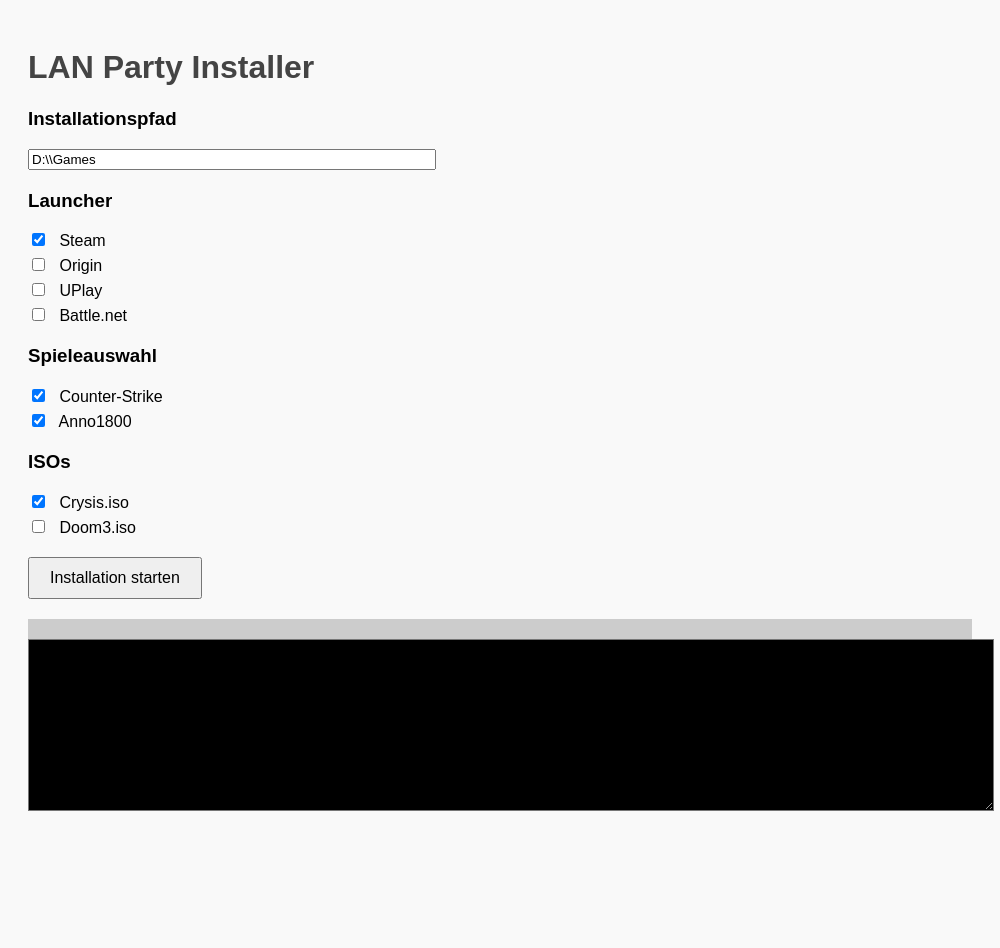
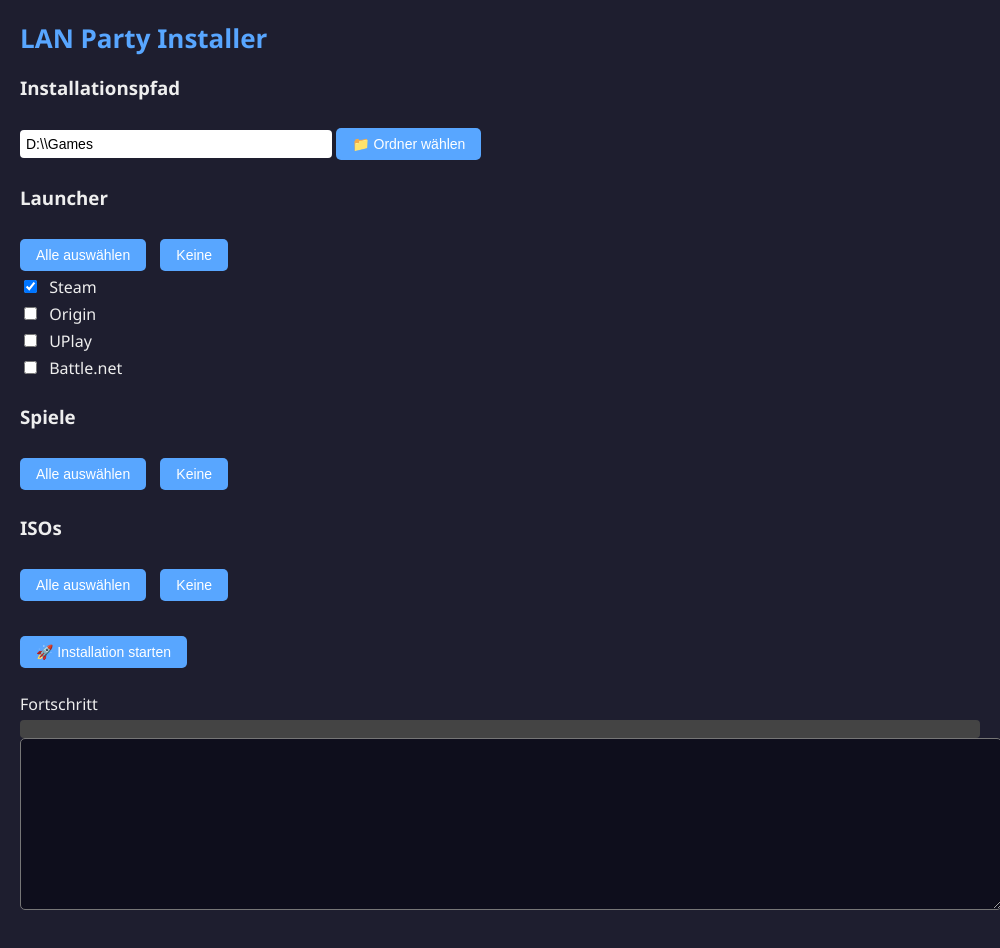
Before and after one commit to containerguy/lan_installer, an Electron app: page electron-app/index.html in a window 1000 px wide. Before the commit the page ends 863 px from the top, so only its background shows below. Drawn offline with Linux system fonts and the light colour scheme; no server answers.

Commit message:
remove dummy code

```diff
--- a/electron-app/index.html
+++ b/electron-app/index.html
@@ -1,18 +1,72 @@
 <!DOCTYPE html>
 <html>
 <head>
-  <meta charset="UTF-8">
+  <meta charset="UTF-8" />
   <title>LAN Party Installer</title>
   <style>
-    body { font-family: sans-serif; padding: 20px; background-color: #f9f9f9; }
-    h1 { color: #444; }
-    .section { margin-bottom: 20px; }
+    body {
+      font-family: "Segoe UI", sans-serif;
+      margin: 0;
+      padding: 20px;
+      background: #1e1e2f;
+      color: #eee;
+    }
+    h1 {
+      margin-top: 0;
+      font-size: 26px;
+      color: #58a6ff;
+    }
+    .section { margin-bottom: 25px; }
     label { display: block; margin: 5px 0; }
-    input[type="checkbox"] { margin-right: 10px; }
-    button { padding: 10px 20px; font-size: 16px; }
-    #logArea { width: 100%; height: 150px; background: #000; color: #0f0; font-family: monospace; padding: 10px; overflow-y: scroll; }
-    #progress { width: 100%; height: 20px; background: #ccc; margin-top: 10px; }
-    #progressbar { width: 0%; height: 100%; background: #28a745; transition: width 0.5s; }
+    input[type="text"] {
+      width: 300px;
+      padding: 6px;
+      font-size: 14px;
+      border-radius: 4px;
+      border: none;
+    }
+    input[type="checkbox"] { margin-right: 8px; }
+    button {
+      padding: 8px 16px;
+      font-size: 14px;
+      background: #58a6ff;
+      border: none;
+      color: white;
+      border-radius: 5px;
+      cursor: pointer;
+      margin-top: 10px;
+      margin-right: 10px;
+    }
+    button:hover { background: #4084d6; }
+    #logArea {
+      width: 100%;
+      height: 150px;
+      background: #0e0e1c;
+      color: #00ff9f;
+      font-family: monospace;
+      padding: 10px;
+      overflow-y: scroll;
+      border-radius: 5px;
+    }
+    .progress-container {
+      margin-top: 10px;
+    }
+    .progress-label {
+      margin-bottom: 5px;
+    }
+    .progress {
+      width: 100%;
+      height: 18px;
+      background: #444;
+      border-radius: 4px;
+      overflow: hidden;
+    }
+    .progressbar {
+      height: 100%;
+      background: #00ff9f;
+      transition: width 0.4s ease;
+      width: 0%;
+    }
   </style>
 </head>
 <body>
@@ -20,68 +74,109 @@
 
   <div class="section">
     <h3>Installationspfad</h3>
-    <input id="installPath" type="text" value="D:\\Games" style="width: 400px;">
+    <input id="installPath" type="text" value="D:\\Games" />
+    <button onclick="selectFolder()">📁 Ordner wählen</button>
   </div>
 
   <div class="section">
     <h3>Launcher</h3>
-    <label><input type="checkbox" id="steam" checked> Steam</label>
-    <label><input type="checkbox" id="origin"> Origin</label>
-    <label><input type="checkbox" id="uplay"> UPlay</label>
-    <label><input type="checkbox" id="battlenet"> Battle.net</label>
+    <button onclick="toggleAll('launcherList', true)">Alle auswählen</button>
+    <button onclick="toggleAll('launcherList', false)">Keine</button>
+    <div id="launcherList">
+      <label><input type="checkbox" id="steam" checked /> Steam</label>
+      <label><input type="checkbox" id="origin" /> Origin</label>
+      <label><input type="checkbox" id="uplay" /> UPlay</label>
+      <label><input type="checkbox" id="battlenet" /> Battle.net</label>
+    </div>
   </div>
 
   <div class="section">
-    <h3>Spieleauswahl</h3>
-    <label><input type="checkbox" value="Counter-Strike" checked> Counter-Strike</label>
-    <label><input type="checkbox" value="Anno1800" checked> Anno1800</label>
+    <h3>Spiele</h3>
+    <button onclick="toggleAll('spieleList', true)">Alle auswählen</button>
+    <button onclick="toggleAll('spieleList', false)">Keine</button>
+    <div id="spieleList">🔄 Lädt Spiele...</div>
   </div>
 
   <div class="section">
     <h3>ISOs</h3>
-    <label><input type="checkbox" value="Crysis" checked> Crysis.iso</label>
-    <label><input type="checkbox" value="Doom3"> Doom3.iso</label>
+    <button onclick="toggleAll('isoList', true)">Alle auswählen</button>
+    <button onclick="toggleAll('isoList', false)">Keine</button>
+    <div id="isoList">🔄 Lädt ISOs...</div>
   </div>
 
   <div class="section">
-    <button onclick="startInstall()">Installation starten</button>
+    <button onclick="startInstall()">🚀 Installation starten</button>
   </div>
 
   <div class="section">
-    <div id="progress"><div id="progressbar"></div></div>
+    <div class="progress-container">
+      <div class="progress-label">Fortschritt</div>
+      <div class="progress"><div id="progressbar" class="progressbar"></div></div>
+    </div>
     <textarea id="logArea" readonly></textarea>
   </div>
 
   <script>
+    function selectFolder() {
+      window.api.selectFolder().then((path) => {
+        if (path) document.getElementById('installPath').value = path;
+      });
+    }
+
+    function toggleAll(containerId, state) {
+      document.querySelectorAll(`#${containerId} input[type=checkbox]`).forEach(cb => cb.checked = state);
+    }
+
     function startInstall() {
       const config = {
         installPath: document.getElementById('installPath').value,
-        launcher: [], spiele: [], isos: []
+        launcher: [],
+        spiele: [],
+        isos: []
       };
 
-      ['steam','origin','uplay','battlenet'].forEach(id => {
-        if (document.getElementById(id).checked) config.launcher.push(id);
+      document.querySelectorAll('#launcherList input:checked').forEach(cb => {
+        config.launcher.push(cb.id);
       });
 
-      document.querySelectorAll('input[type=checkbox][value]').forEach(cb => {
-        if (cb.checked && cb.value.endsWith('.iso')) {
-          config.isos.push({ name: cb.value.replace('.iso',''), path: `isos\\${cb.value}` });
-        } else if (cb.checked) {
-          config.spiele.push({ name: cb.value, path: `spiele\\${cb.value}` });
-        }
+      document.querySelectorAll('#spieleList input:checked').forEach(cb => {
+        config.spiele.push({ name: cb.value, path: `spiele\\${cb.value}` });
+      });
+
+      document.querySelectorAll('#isoList input:checked').forEach(cb => {
+        config.isos.push({ name: cb.value, path: `isos\\${cb.value}.iso` });
       });
 
       window.api.install(config);
     }
 
-    window.api.receive('log', msg => {
-      const logArea = document.getElementById('logArea');
-      logArea.value += msg + '\n';
+    function renderCheckboxList(listId, values) {
+      const list = document.getElementById(listId);
+      list.innerHTML = "";
+      if (values.length === 0) {
+        list.innerHTML = "<i>Keine Einträge gefunden.</i>";
+        return;
+      }
+      values.forEach(name => {
+        const label = document.createElement("label");
+        label.innerHTML = `<input type="checkbox" value="${name}" checked /> ${name}`;
+        list.appendChild(label);
+      });
+    }
+
+    window.api.receive("log", msg => {
+      const logArea = document.getElementById("logArea");
+      logArea.value += msg + "\n";
       logArea.scrollTop = logArea.scrollHeight;
     });
 
-    window.api.receive('progress', value => {
-      document.getElementById('progressbar').style.width = value + '%';
+    window.api.receive("progress", value => {
+      document.getElementById("progressbar").style.width = value + "%";
+    });
+
+    window.addEventListener("DOMContentLoaded", () => {
+      renderCheckboxList("spieleList", window.api.getGames());
+      renderCheckboxList("isoList", window.api.getISOs());
     });
   </script>
 </body>
```
Also changed, not shown: electron-app/main.js (+34 -25 lines), electron-app/preload.js (+24 -1 lines), .github/workflows/build-release.yml, 1 other file.
